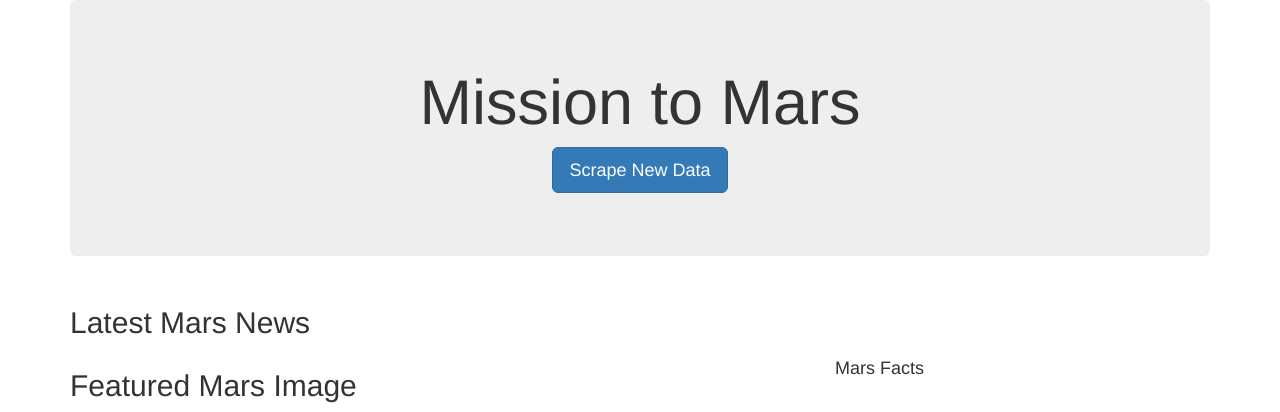
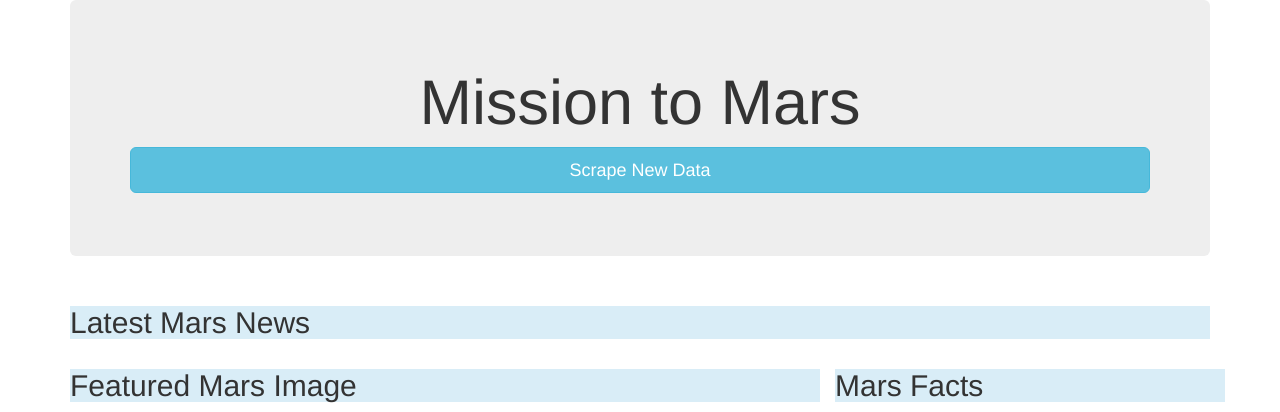
Before and after one commit to josem279/Mission-to-Mars, a Flask app: page / in a window 1280 px wide. Shown: the top 412 px of the page. Run offline with Flask 2, Linux system fonts and the light colour scheme; data that the repository does not hold is empty; some libraries are stand-ins or nearby versions.

Commit message:
Completed challenge

```diff
--- a/templates/index.html
+++ b/templates/index.html
@@ -16,14 +16,14 @@
       <div class="jumbotron text-center">
         <h1>Mission to Mars</h1>
         <!-- Add a button to activate scraping script -->
-        <p><a class="btn btn-primary btn-lg" href="/scrape" role="button">Scrape New Data</a></p>
+        <p><a class="btn btn-info btn-lg btn-block" href="/scrape" role="button">Scrape New Data</a></p>
       </div>
       <!-- Add section for Mars News -->
       <div class="row" id="mars-news">
         <div class="col-md-12">
           <div class="media">
             <div class="media-body">
-              <h2>Latest Mars News</h2>
+              <h2 class="bg-info">Latest Mars News</h2>
               <h4 class="media-heading">{{ mars.news_title }}</h4>
               <p>{{ mars.news_paragraph }}</p>
             </div>
@@ -33,7 +33,7 @@
       <!-- Section for Featured Image and Facts table -->
       <div class="row" id="mars-featured-image">
         <div class="col-md-8">
-          <h2>Featured Mars Image</h2>
+          <h2 class="bg-info">Featured Mars Image</h2>
           <img
             src="{{mars.featured_imag }}"
             class="img-responsive"
@@ -43,7 +43,7 @@
         <div class="col-md-4">
           <!-- Mars Facts -->
           <div class="row" id="mars-facts">
-            <h4>Mars Facts</h4>
+            <h2 class="bg-info">Mars Facts</h2>
             {{ mars.facts | safe }}
           </div>
         </div>
```
